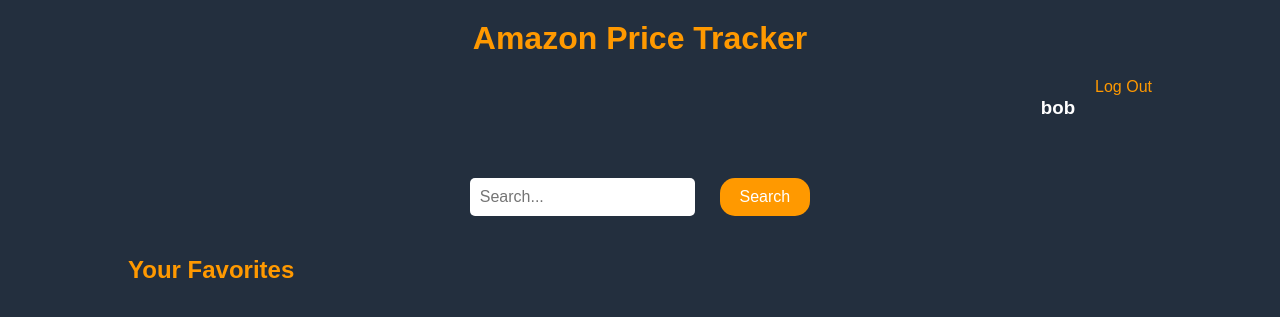
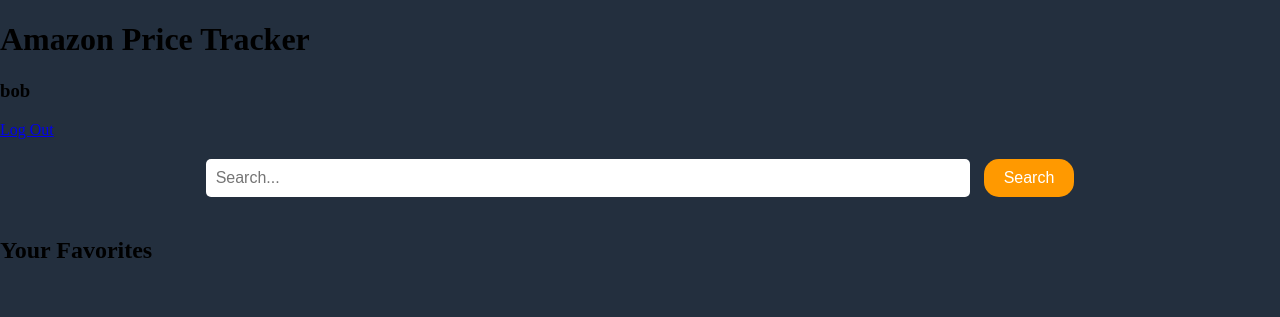
Before and after one commit to zac7643/course, a Flask app: page /home in a window 1280 px wide. Shown: the top 317 px of the page. Run offline with Flask 3, Linux system fonts and the light colour scheme; a user stored in the database is signed in; data that the repository does not hold is empty; some web fonts are replaced.

Commit message:
Update homepage.html

```diff
--- a/templates/homepage.html
+++ b/templates/homepage.html
@@ -12,113 +12,6 @@
     <!-- Linking the CSS file -->
     <link rel="stylesheet" href="static/homepageCSS.css">
     <!-- Inline CSS for styling -->
-    <style>
-        /* Setting the background color, text color, and font for the entire body of the webpage */
-        body {
-            background-color: #232f3e;
-            color: #fff;
-            font-family: 'Arial', sans-serif;
-        }
-        /* Setting the width and auto margin for the container div */
-        .container {
-            width: 80%;
-            margin: 0 auto;
-        }
-        /* Styling the h1 tag, which is the main heading of the webpage */
-        h1 {
-            text-align: center;
-            color: #FF9900;
-            margin-top: 20px;
-        }
-        /* Styling the h2 tag, which is the sub-heading of the webpage */
-        h2 {
-            margin: 20px 0;
-            color: #FF9900;
-        }
-        /* Styling the search bar */
-        .search-bar {
-            display: flex;
-            justify-content: center;
-            margin: 20px 0;
-        }
-        /* Styling the input field in the search bar */
-        .search-bar input[type="text"] {
-            width: 60%;
-            padding: 10px;
-            border-radius: 5px;
-            border: none;
-        }
-        /* Styling the search button */
-        .search-bar button {
-            padding: 10px 20px;
-            border: none;
-            border-radius: 5px;
-            background-color: #FF9900;
-            color: #fff;
-            cursor: pointer;
-            margin-left: 10px;
-        }
-        /* Styling the user information section */
-        .user-info {
-            display: flex;
-            justify-content: flex-end;
-            margin-bottom: 20px;
-        }
-        /* Styling the user name display */
-        .user-info h3 {
-            margin-right: 20px;
-        }
-        /* Styling the logout button */
-        .user-info a {
-            color: #FF9900;
-            text-decoration: none;
-        }
-        /* Styling the product item display */
-        .product-item {
-            display: flex;
-            align-items: center;
-            background-color: #1f262d;
-            padding: 20px;
-            border-radius: 5px;
-            margin-bottom: 20px;
-        }
-        /* Styling the product image */
-        .product-item img {
-            width: 100px;
-            height: 100px;
-            margin-right: 20px;
-            border-radius: 5px;
-        }
-        /* Styling the product link */
-        .product-item a {
-            color: #fff;
-            text-decoration: none;
-        }
-        /* Styling the product link on hover */
-        .product-item a:hover {
-            color: #FF9900;
-        }
-        /* Styling the product price display */
-        .product-item .price {
-            color: #0af416;
-            margin-top: 10px;
-        }
-        /* Styling the delete and stats buttons */
-        .product-item .btn {
-            display: inline-block;
-            padding: 5px 10px;
-            margin-top: 10px;
-            background-color: #FF9900;
-            color: #fff;
-            text-decoration: none;
-            border-radius: 5px;
-            transition: background-color 0.3s ease;
-        }
-        /* Styling the delete and stats buttons on hover */
-        .product-item .btn:hover {
-            background-color: #1f262d;
-        }
-    </style>
     </head>
 
     <body>
```
